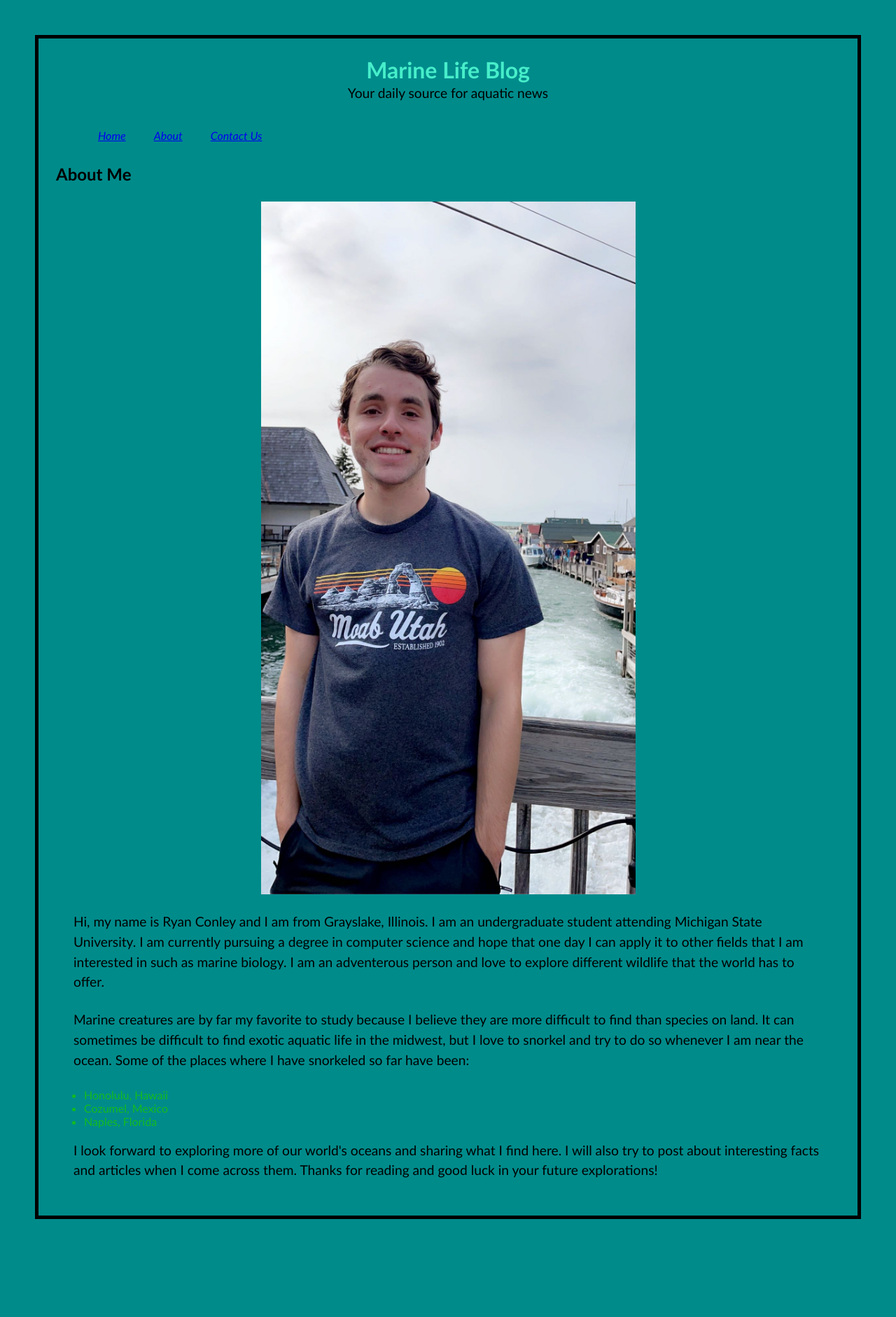
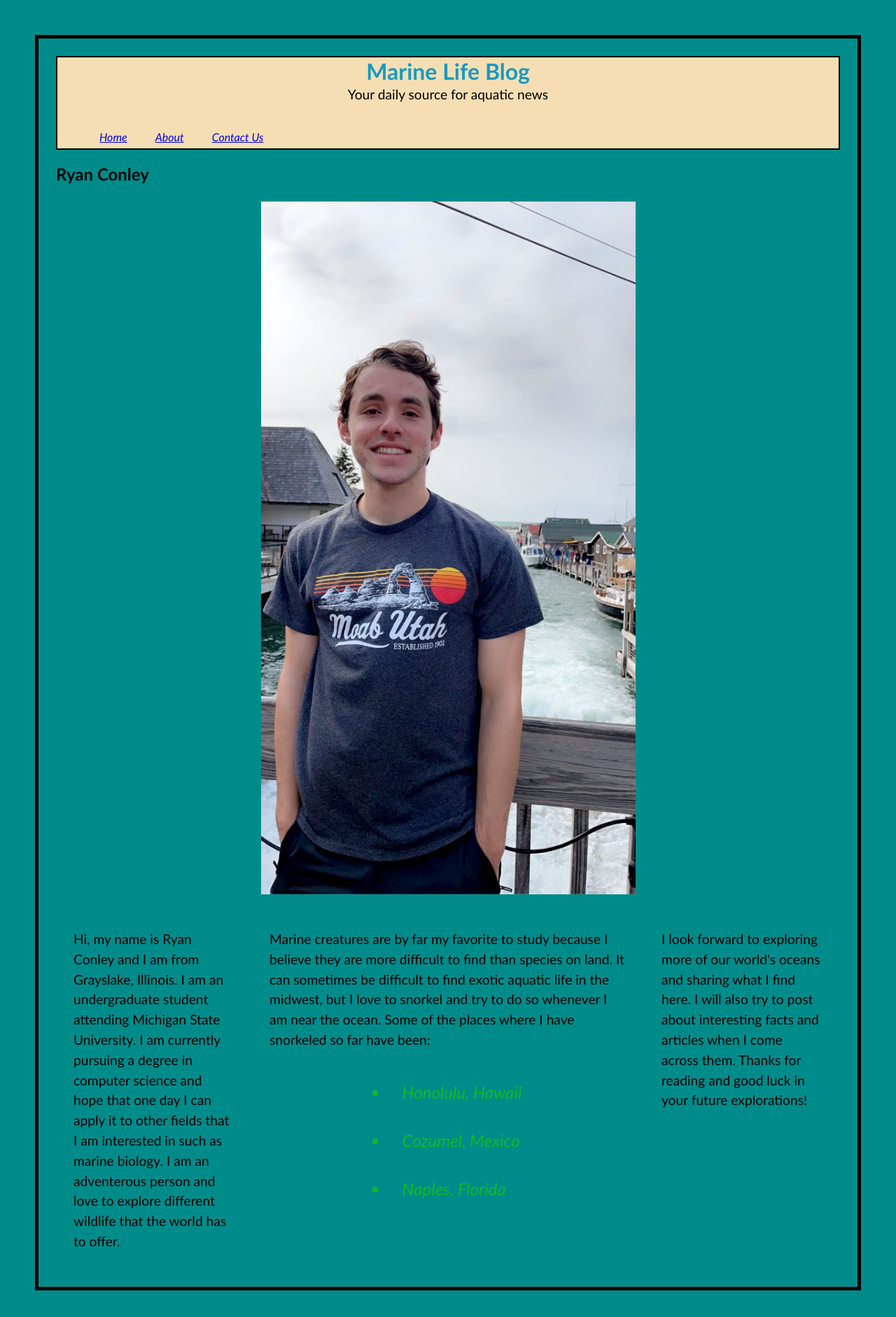
Before and after one commit to Ryanconley4/mi349_blog, a plain HTML site: page about.html in a window 1280 px wide. Shown: the whole page at 70% size. Before the commit the page ends 1792 px from the top, so only its background shows below. Drawn offline with Linux system fonts and the light colour scheme.

Commit message:
Minor site improvements

```diff
--- a/about.html
+++ b/about.html
@@ -9,6 +9,7 @@
     <title>About the Author</title>
 </head>
 <body>
+    <div class="sticky_header">
         <header>
             <h1 class="text_center">Marine Life Blog</h1>
             <p class="text_center" id="slogan">Your daily source for aquatic news</p>
@@ -20,16 +21,22 @@
                 <li><a title="Contact" href="/contact">Contact Us</a></li>
             </ul>
         </nav>
+    </div>
     <section>
-        <h2>About Me</h2>
+        <h2>Ryan Conley</h2>
         <p><img src="Ryan.JPG" alt="Ryan Conley" class="img_center" id="profile_img"></p>
-        <p>Hi, my name is Ryan Conley and I am from Grayslake, Illinois. I am an
+    </section>
+    <section id="about_section">
+        <div id="author_introduction">
+            <p> Hi, my name is Ryan Conley and I am from Grayslake, Illinois. I am an
                 undergraduate student attending Michigan State University. I am currently
                 pursuing a degree in computer science and hope that one day I can apply it
                 to other fields that I am interested in such as marine biology. I am an
                 adventerous person and love to explore different wildlife that the world
                 has to offer.
             </p>
+        </div>
+        <div id="snorkel_info">
             <p>
                 Marine creatures are by far my favorite to study because I believe they are
                 more difficult to find than species on land. It can sometimes be difficult
@@ -37,17 +44,20 @@
                 do so whenever I am near the ocean. Some of the places where I have snorkeled
                 so far have been:
             </p>
-            <ul>
+                <ul id="snorkel_locations">
                     <li>Honolulu, Hawaii</li>
                     <li>Cozumel, Mexico</li>
                     <li>Naples, Florida</li>
                 </ul>
+        </div>
+        <div id="final_author_note">
             <p>
                 I look forward to exploring more of our world's oceans and sharing what I
                 find here. I will also try to post about interesting facts and articles
                 when I come across them. Thanks for reading and good luck in your future
                 explorations!
             </p>
+        </div>
     </section>
 </body>
 </html>
--- a/style.css
+++ b/style.css
@@ -9,13 +9,20 @@ body {
     padding: 25px;
 }
 
+.sticky_header {
+    position: sticky;
+    top: 0;
+    border: black 2px solid;
+    background-color: wheat;
+}
+
 .text_center {
     text-align: center;
     margin: auto;
 }
 
 h1 {
-    color: rgb(71, 238, 202);
+    color: rgb(22, 154, 194);
 }
 
 .img_center {
@@ -28,7 +35,7 @@ h1 {
 }
 
 ul {
-    height: 50px;
+    height: 30px;
 }
 
 nav li {
@@ -40,6 +47,8 @@ nav li {
 
 li {
     color: rgb(18, 187, 32);
+    padding: 20px;
+    font-style: oblique;
 }
 
 a {
@@ -51,10 +60,25 @@ a {
     border: 2px solid #072541;
 }
 
+#reef_image {
+    float: left;
+    margin-bottom: 50px;
+    margin-right: 50px;
+}
+
+[src="reef.jpg"] {
+    width: 300px;
+    height: 160px;
+}
+
 p {
     font-size: 1.2em;
     margin: 25px;
     line-height: 1.5em;
+}
+
+.normal_text {
+    font-size: 1em;
 }
 
 table, th, td {
@@ -78,3 +102,28 @@ article {
     border-top: 2px dotted black;
     border-bottom: 2px dotted black;
 }
+
+#about_section {
+    display: flex;
+}
+
+#author_introduction {
+    flex: 1;
+}
+
+#snorkel_info {
+    flex: 2;
+}
+
+#final_author_note {
+    flex: 1;
+}
+
+#snorkel_locations {
+    display: table;
+    margin: 0 auto;
+}
+
+#snorkel_locations > li {
+    font-size: 1.5em;
+}
```
Also changed, not shown: contact.html (+2 -0 lines), index.html (+11 -4 lines). Lines whose indentation alone changed are shown as unchanged.
